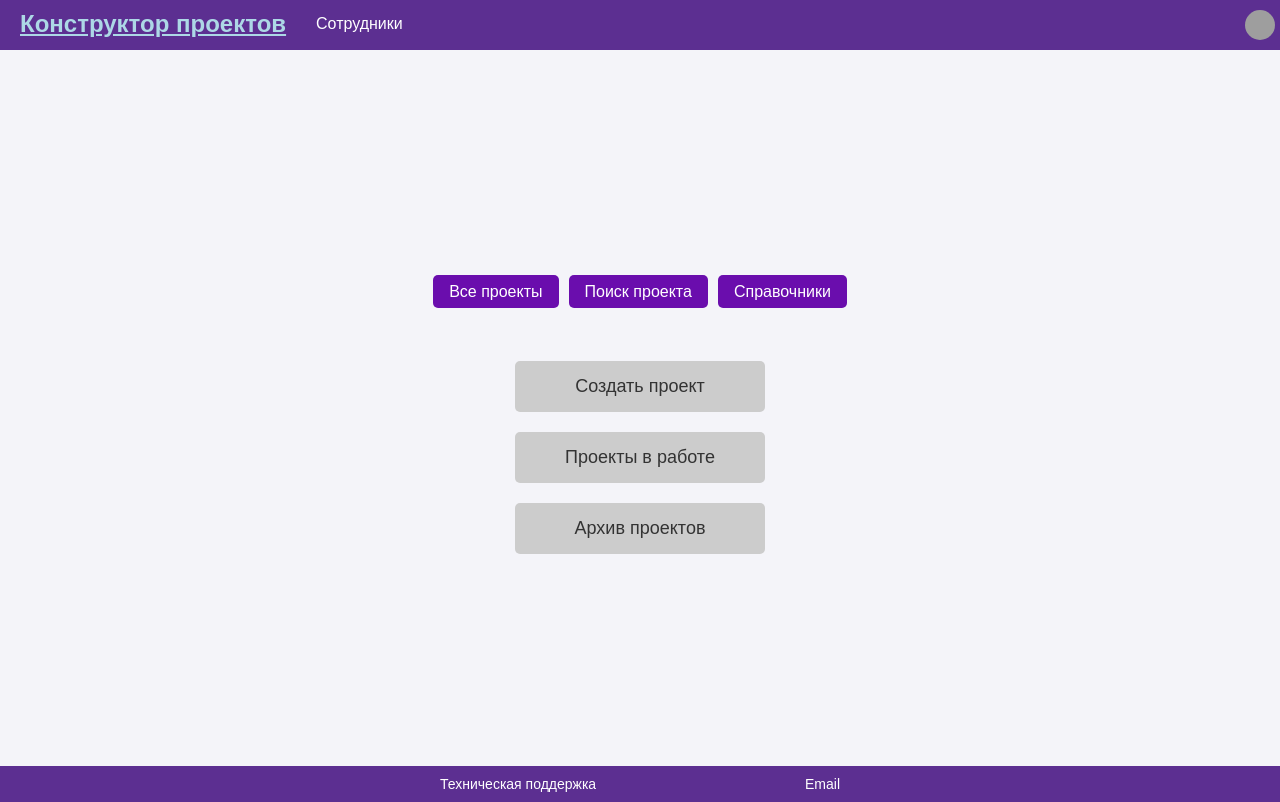
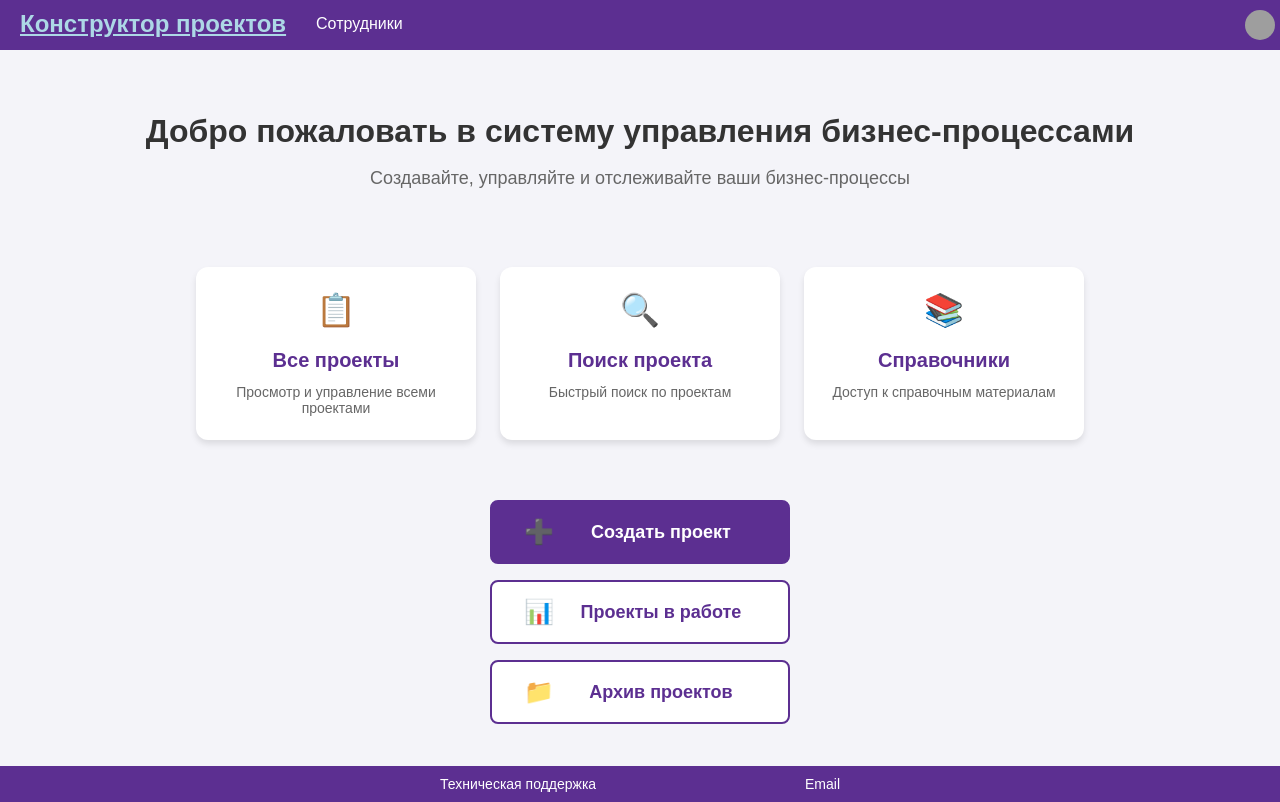
Before and after one commit to zoronikkill/ProcessManager, a React (Vite) app in the folder front-react-project/: page / in a window 1280 px wide. Built offline with nearby package versions, Linux system fonts and the light colour scheme; grey boxes are pictures that could not be loaded.

Commit message:
refactor HomePage layout and styles for improved user experience

```diff
--- a/front-react-project/src/pages/HomePage.css
+++ b/front-react-project/src/pages/HomePage.css
@@ -50,3 +50,126 @@ main {
     align-items: center;
     margin-top: 50px;
 }
+
+.home-main {
+    min-height: calc(100vh - 120px);
+    padding: 40px;
+    max-width: 1200px;
+    margin: 0 auto;
+    display: flex;
+    flex-direction: column;
+    gap: 40px;
+}
+
+.welcome-section {
+    text-align: center;
+    margin-bottom: 20px;
+}
+
+.welcome-section h1 {
+    color: #333;
+    font-size: 32px;
+    margin-bottom: 16px;
+}
+
+.welcome-section p {
+    color: #666;
+    font-size: 18px;
+}
+
+.quick-actions {
+    width: 100%;
+    margin: 0 auto;
+}
+
+.quick-actions-row {
+    display: flex;
+    justify-content: center;
+    gap: 24px;
+}
+
+.quick-action-card {
+    background: white;
+    border-radius: 12px;
+    padding: 24px;
+    width: 280px;
+    text-decoration: none;
+    color: #333;
+    display: flex;
+    flex-direction: column;
+    align-items: center;
+    gap: 12px;
+    box-shadow: 0 4px 6px rgba(0, 0, 0, 0.1);
+    transition: transform 0.2s, box-shadow 0.2s;
+}
+
+.quick-action-card:hover {
+    transform: translateY(-4px);
+    box-shadow: 0 6px 12px rgba(0, 0, 0, 0.15);
+}
+
+.card-icon {
+    font-size: 32px;
+    margin-bottom: 8px;
+}
+
+.card-title {
+    font-size: 20px;
+    font-weight: 600;
+    color: #5c2f91;
+}
+
+.card-description {
+    text-align: center;
+    color: #666;
+    font-size: 14px;
+}
+
+.main-actions {
+    display: flex;
+    flex-direction: column;
+    align-items: center;
+    gap: 16px;
+    margin-top: 20px;
+}
+
+.main-action-button {
+    background: #fff;
+    border: 2px solid #5c2f91;
+    border-radius: 8px;
+    padding: 16px 32px;
+    width: 300px;
+    text-decoration: none;
+    color: #5c2f91;
+    display: flex;
+    align-items: center;
+    gap: 12px;
+    font-size: 18px;
+    font-weight: 600;
+    transition: all 0.2s;
+}
+
+.main-action-button:hover {
+    background: #5c2f91;
+    color: white;
+    transform: scale(1.02);
+}
+
+.button-icon {
+    font-size: 24px;
+}
+
+.button-text {
+    flex: 1;
+    text-align: center;
+}
+
+.main-action-button.create {
+    background: #5c2f91;
+    color: white;
+}
+
+.main-action-button.create:hover {
+    background: #4a2475;
+    border-color: #4a2475;
+}
--- a/front-react-project/src/pages/HomePage.jsx
+++ b/front-react-project/src/pages/HomePage.jsx
@@ -8,16 +8,45 @@ const HomePage = () => {
     return (
         <div className="container">
             <Header />
-            <main>
-                <div className="div-button">
-                    <Link to="/projects" className="button">Все проекты</Link>
-                    <Link to="/projects" className="button">Поиск проекта</Link>
-                    <Link to="/projects" className="button">Справочники</Link>
+            <main className="home-main">
+                <div className="welcome-section">
+                    <h1>Добро пожаловать в систему управления бизнес-процессами</h1>
+                    <p>Создавайте, управляйте и отслеживайте ваши бизнес-процессы</p>
                 </div>
-                <div className="button-container">
-                    <Link to="/editor" className="main-button">Создать проект</Link>
-                    <Link to="/projects" className="main-button">Проекты в работе</Link>
-                    <Link to="/projects" className="main-button">Архив проектов</Link>
+
+                <div className="quick-actions">
+                    <div className="quick-actions-row">
+                        <Link to="/projects" className="quick-action-card">
+                            <span className="card-icon">📋</span>
+                            <span className="card-title">Все проекты</span>
+                            <span className="card-description">Просмотр и управление всеми проектами</span>
+                        </Link>
+                        <Link to="/search" className="quick-action-card">
+                            <span className="card-icon">🔍</span>
+                            <span className="card-title">Поиск проекта</span>
+                            <span className="card-description">Быстрый поиск по проектам</span>
+                        </Link>
+                        <Link to="/directory" className="quick-action-card">
+                            <span className="card-icon">📚</span>
+                            <span className="card-title">Справочники</span>
+                            <span className="card-description">Доступ к справочным материалам</span>
+                        </Link>
+                    </div>
+                </div>
+
+                <div className="main-actions">
+                    <Link to="/editor" className="main-action-button create">
+                        <span className="button-icon">➕</span>
+                        <span className="button-text">Создать проект</span>
+                    </Link>
+                    <Link to="/active-projects" className="main-action-button active">
+                        <span className="button-icon">📊</span>
+                        <span className="button-text">Проекты в работе</span>
+                    </Link>
+                    <Link to="/archive" className="main-action-button archive">
+                        <span className="button-icon">📁</span>
+                        <span className="button-text">Архив проектов</span>
+                    </Link>
                 </div>
             </main>
             <Footer />
```
